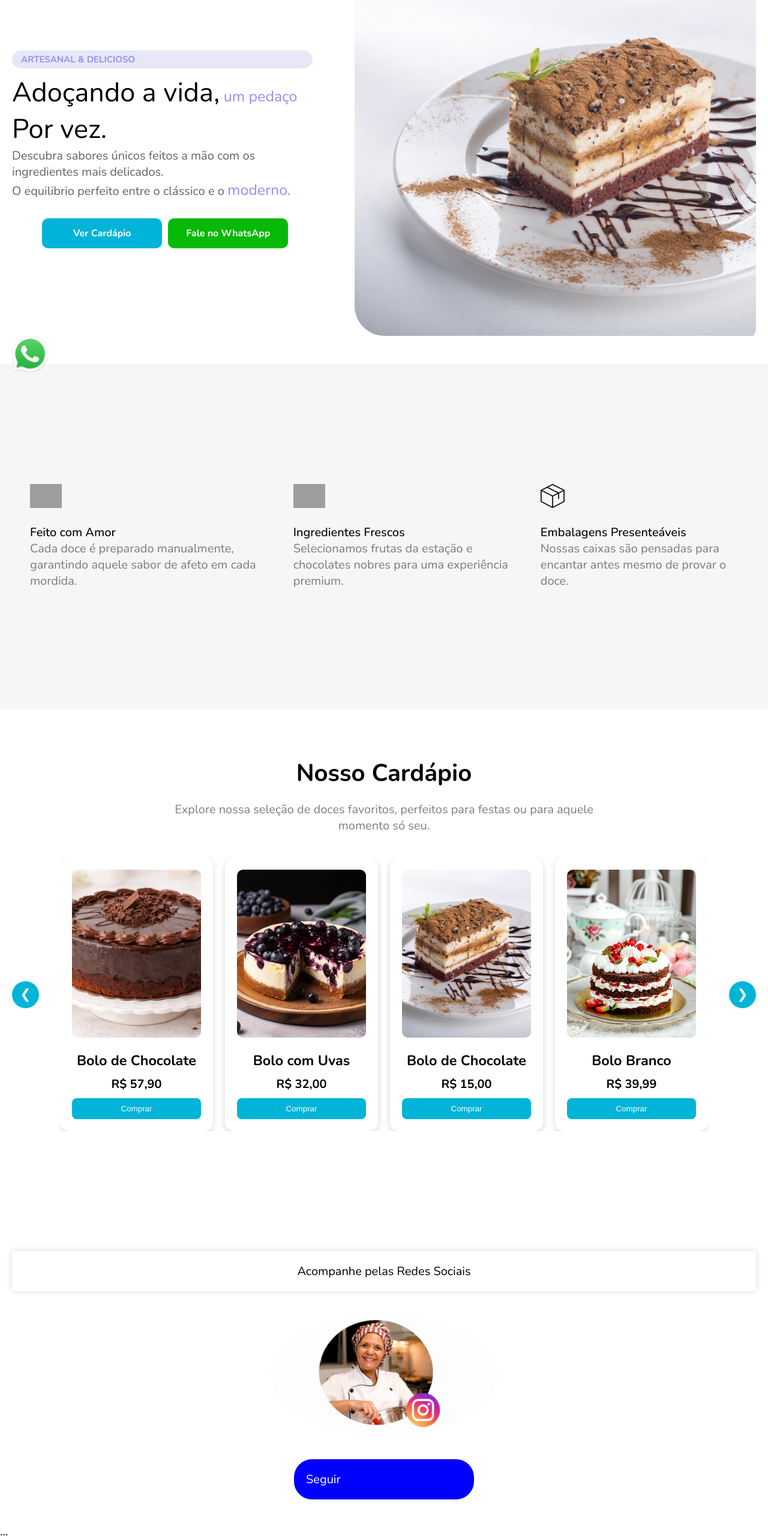
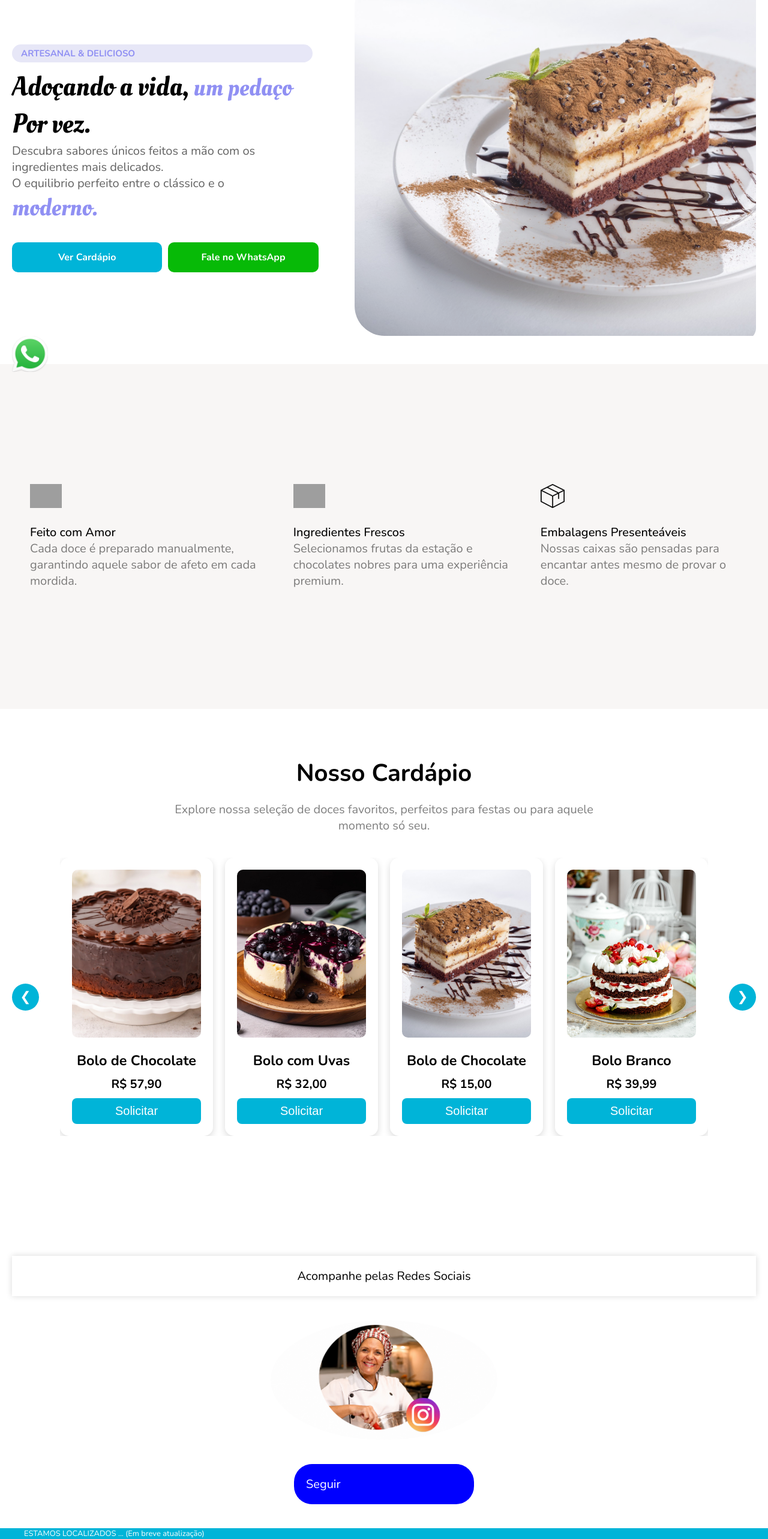
Before and after one commit to eunathan098/Doces-Da-Mari-LP, a React (Vite) app: page / in a window 1280 px wide. Shown: the part 160-2726 px from the top of the page at 60% size. Built offline with nearby package versions, Linux system fonts and the light colour scheme; grey boxes are pictures that could not be loaded.

Commit message:
Alteração de Font de título da primeira seção do site

```diff
--- a/index.html
+++ b/index.html
@@ -44,6 +44,9 @@
 
   <!-- Google Fonts -->
   <link rel="preconnect" href="https://fonts.googleapis.com">
+  <link rel="preconnect" href="https://fonts.googleapis.com">
+<link rel="preconnect" href="https://fonts.gstatic.com" crossorigin>
+<link href="https://fonts.googleapis.com/css2?family=Nunito+Sans:ital,opsz,wght@0,6..12,200..1000;1,6..12,200..1000&family=Nunito:ital,wght@0,200..1000;1,200..1000&family=Oleo+Script:wght@400;700&display=swap" rel="stylesheet">
 
   <link rel="preconnect" href="https://fonts.gstatic.com" crossorigin>
 
--- a/src/components/Carousel/Carousel.css
+++ b/src/components/Carousel/Carousel.css
@@ -64,10 +64,11 @@
     border-radius: 8px;
     cursor: pointer;
     transition: .3s;
+    font-size: 20px;
 }
 
 .card button:hover {
-    opacity: .9;
+    opacity: .7;
 }
 
 .btn-carousel {
--- a/src/components/Carousel/Carousel.tsx
+++ b/src/components/Carousel/Carousel.tsx
@@ -68,7 +68,7 @@ function Carousel() {
 
               <p>{produto.preco}</p>
 
-              <button>Comprar</button>
+              <button>Solicitar</button>
             </div>
           ))}
         </div>
--- a/src/components/Footer/Footer.css
+++ b/src/components/Footer/Footer.css
@@ -13,12 +13,15 @@
 }
 
 .container-footer{
-    display: inline-block;
+    display: flex;
     padding: 20px;
     flex-direction: column;
+    justify-content: center;
     text-align: left;
     gap: 10px;
-    width: 25%;
+    width: 100%;
+    margin-top: 0;
+    padding-top: 0;
 }
 
 .footer-title{
--- a/src/components/Footer/Footer.tsx
+++ b/src/components/Footer/Footer.tsx
@@ -31,9 +31,10 @@ function Footer(){
                 <div className="container-footer">
                     <p className="footer-title"> Contato </p>
                     <ul>
-                        <li className="links"> imagem :  11 9 67876543 </li>
-                        <li className="links"> imagem : email@gmail.com </li>
-                        <li className="links"> imagem : São Paulo, SP </li>
+                        <li className="links"> Contato :  11 9 67876543 </li>
+                        <li className="links"> E-mail: docesdamari@gmail.com </li>
+                        <li className="links"> Local : São Bernardo do Campo </li>
+                        <li className="links"> Local : São Paulo, SP </li>
                     </ul>
 
                 </div>
@@ -44,6 +45,7 @@ function Footer(){
                         <li className="links"> Seg - Sex: 09h ás 18h </li>
                         <li className="links"> Sáb: 09h ás 14h </li>
                         <li className="links"> Dom: Fechado </li>
+                        <li className="links"> Exclusividade em Feriados </li>
                     </ul>
 
                 </div>
--- a/src/components/Section/Section.css
+++ b/src/components/Section/Section.css
@@ -35,6 +35,8 @@
 .text-2{
     width: 100%;
     padding-top: 10px;
+    font-family: "Oleo Script", system-ui;
+    font-weight: 300;
 }
 
 .text-2 p{
@@ -42,11 +44,15 @@
     font-size: 45px;
     width: 100%;
     text-align: left;
+    font-family: "Oleo Script", system-ui;
+    font-weight: 300;
 }
 
 .txt-blue{
-    font-size: 25px;
+    font-size: 40px;
     color: rgb(144, 144, 243);
+    font-family: "Oleo Script", system-ui;
+    font-weight: 300;
 }
 
 .text-3{
@@ -64,9 +70,10 @@
 
 .container-section-btn-cta{
     display: flex;
+    width: 100%;
     align-items: center;
-    justify-content: center;
-    padding: 30px;
+    justify-content: space-around;
+    padding-top: 30px;
     gap: 10px;
 }
 
@@ -84,14 +91,17 @@
     font-size: 16px;
     font-weight: 700;
     transition: .3s;
+    background-color: red;
 }
 
 #btn-ver-cardapio{
     background:#00B4D8;
+    width: 100%;
 }
 
 #btn-falar-no-whatsapp{
     background:#07BA07;
+    width: 100%;
 }
 
 /* =======================
@@ -236,6 +246,15 @@
     opacity:.6;
 }
 
+/* CONTATO */
+#contato{
+    display: flex;
+    color: white;
+    background-color: #00B4D8;
+    font-size: 13px;
+    padding-left: 40px;
+}
+
 /* =======================
    WHATSAPP
 ======================= */
--- a/src/components/Section/Section.tsx
+++ b/src/components/Section/Section.tsx
@@ -167,7 +167,7 @@ useEffect(() => {
             </section>
 
             <section id="contato">
-                ...
+                ESTAMOS LOCALIZADOS ... (Em breve atualização)
             </section>
 
 
--- a/src/components/Section/SectionResponsive.css
+++ b/src/components/Section/SectionResponsive.css
@@ -118,7 +118,7 @@
     .container-footer{
         flex-wrap:wrap;
         justify-content:center;
-        gap:20px;
+        width: 100%;
     }
 }
 
@@ -246,6 +246,13 @@
         height:auto;
     }
 
+    .container-section-btn-cta{
+        display: flex;
+        width: 100%;
+        gap: 0;
+        padding: 0;
+    }
+
     /* Detalhes */
 
     .container-1-details{
```
